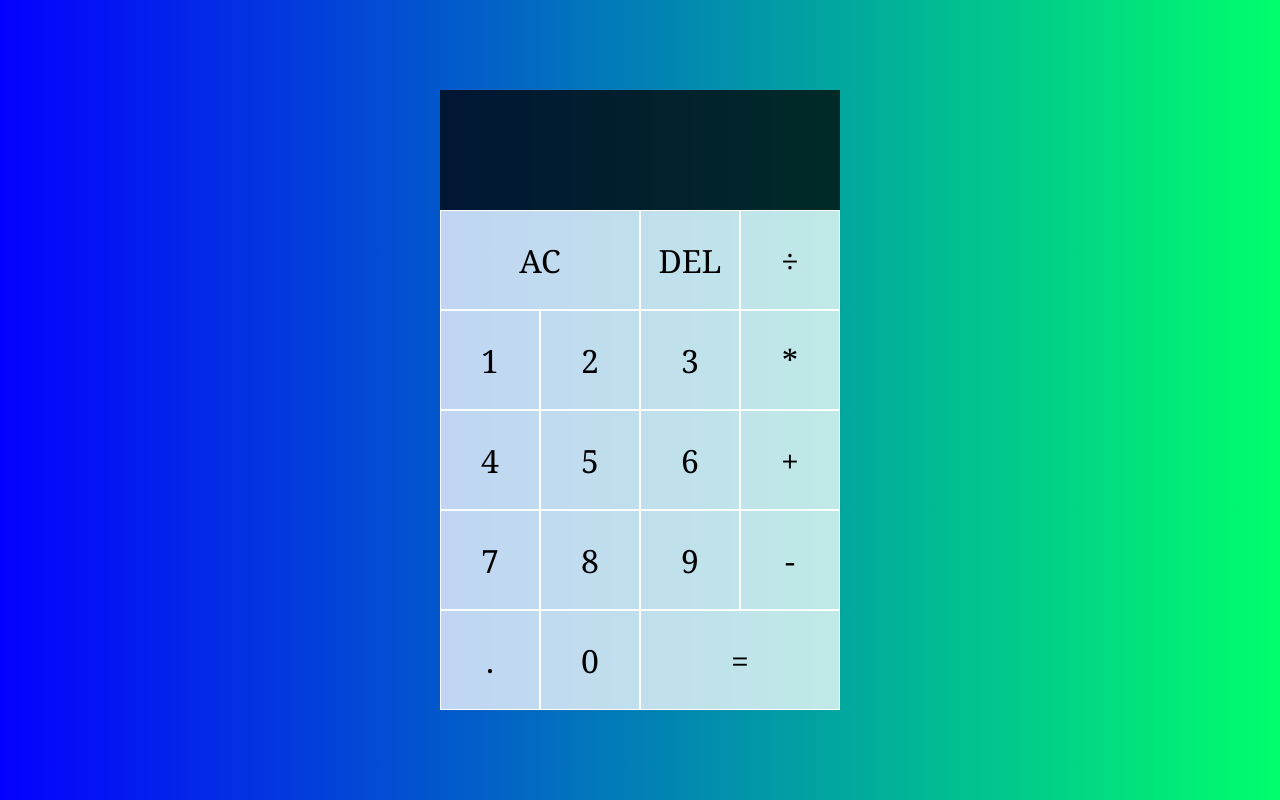
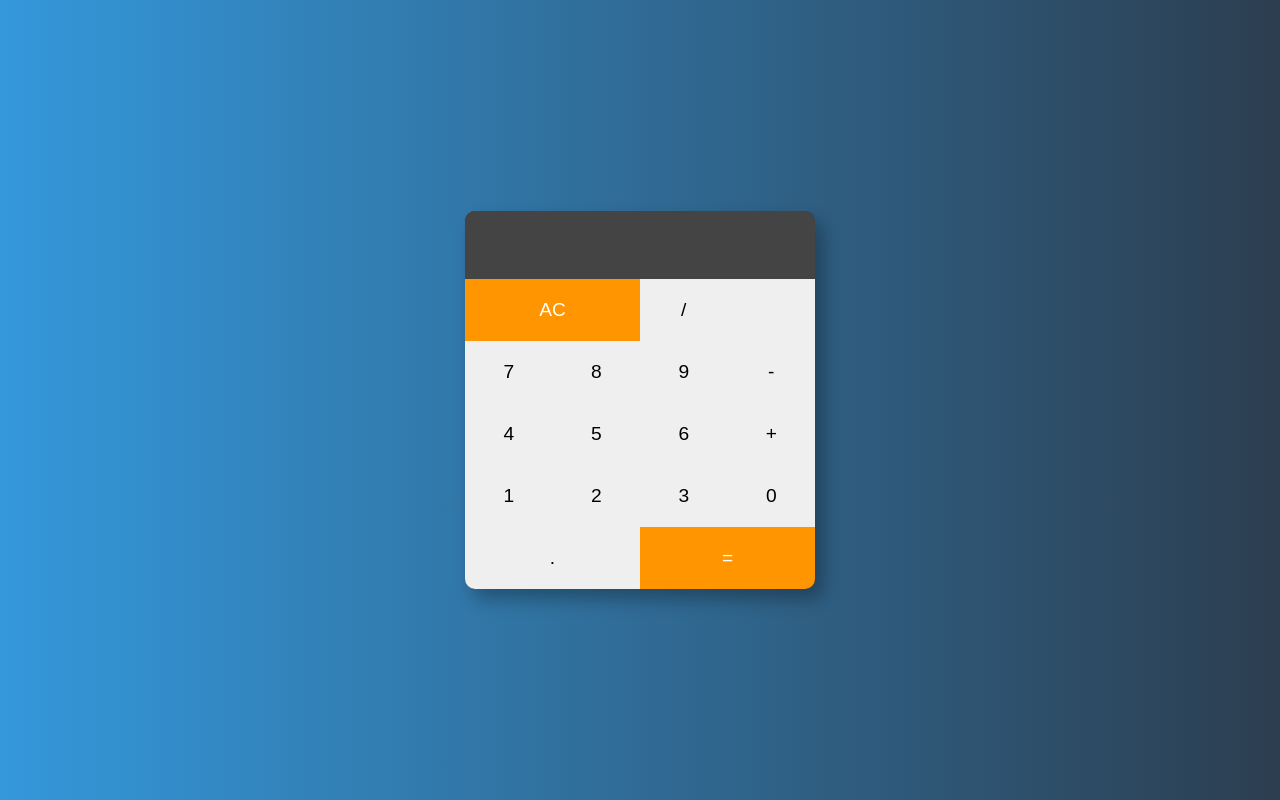
Before and after one commit to Jishnumo/calculator, a plain HTML site: page index.html in a window 1280 px wide. Drawn offline with Linux system fonts and the light colour scheme.

Commit message:
final commit

```diff
--- a/index.html
+++ b/index.html
@@ -3,35 +3,32 @@
 <head>
     <meta charset="UTF-8">
     <meta name="viewport" content="width=device-width, initial-scale=1.0">
+    <link rel="stylesheet" href="styles.css">
     <title>Calculator</title>
-    <link href="styles.css" rel="stylesheet">
-    <link src="script.js" defer></script>
 </head>
 <body>
-    <div class="calculator-grid">
-        <div class="output">
-            <div class="previous-operand"></div>
-            <div class="current-operand"></div>
+    <div class="calculator">
+        <input type="text" id="result" disabled>
+        <div class="buttons">
+            <button class="operator" onclick="clearInput()">AC</button>
+            <button onclick="appendToResult('/')">/</button>
+            <button onclick="appendToResult('')"></button>
+            <button onclick="appendToResult('7')">7</button>
+            <button onclick="appendToResult('8')">8</button>
+            <button onclick="appendToResult('9')">9</button>
+            <button onclick="appendToResult('-')">-</button>
+            <button onclick="appendToResult('4')">4</button>
+            <button onclick="appendToResult('5')">5</button>
+            <button onclick="appendToResult('6')">6</button>
+            <button onclick="appendToResult('+')">+</button>
+            <button onclick="appendToResult('1')">1</button>
+            <button onclick="appendToResult('2')">2</button>
+            <button onclick="appendToResult('3')">3</button>
+            <button onclick="appendToResult('0')">0</button>
+            <button class="dot" onclick="appendToResult('.')">.</button>
+            <button class="operator double" onclick="calculate()">=</button>
         </div>
-        <button class="span-two">AC</button>
-        <button>DEL</button>
-        <button>÷</button>
-        <button>1</button>
-        <button>2</button>
-        <button>3</button>
-        <button>*</button>
-        <button>4</button>
-        <button>5</button>
-        <button>6</button>
-        <button>+</button>
-        <button>7</button>
-        <button>8</button>
-        <button>9</button>
-        <button>-</button>
-        <button>.</button>
-        <button>0</button>
-        <button class="span-two">=</button>
     </div>
-
+    <script src="script.js"></script>
 </body>
 </html>
--- a/script.js
+++ b/script.js
@@ -0,0 +1,17 @@
+let result = document.getElementById('result');
+
+function appendToResult(value) {
+    result.value += value;
+}
+
+function clearInput() {
+    result.value = '';
+}
+
+function calculate() {
+    try {
+        result.value = eval(result.value);
+    } catch (error) {
+        result.value = 'Error';
+    }
+}
--- a/styles.css
+++ b/styles.css
@@ -1,57 +1,68 @@
-*, *::before, *::after {
-    box-sizing: border-box;
-    font-family: Cambria, Cochin, sans-serif;
-    font-weight: normal;
+body {
+    display: flex;
+    align-items: center;
+    justify-content: center;
+    height: 100vh;
+    margin: 0;
+    font-family: 'Arial', sans-serif;
+    background: linear-gradient(to right, #3498db, #2c3e50);
 }
 
-body {
-    padding: 0;
-    margin: 0;
-    background: linear-gradient(to right, #0400ff, #00FF6C);
+.calculator {
+    background-color: #333;
+    border-radius: 10px;
+    box-shadow: 8px 10px 18px rgba(0, 0, 0, 0.3);
+    overflow: hidden;
+    display: flex;
+    flex-direction: column;
+    align-items: center;
 }
 
-.calculator-grid {
-    display: grid;
-    justify-content: center;
-    align-content: center;
-    min-height: 100vh;
-    grid-template-columns: repeat(4, 100px);
-    grid-template-rows: minmax(120px, auto) repeat(5, 100px);
+#result {
+    width: 100%;
+    padding: 20px;
+    font-size: 1.5em;
+    text-align: right;
+    border: none;
+    outline: none;
+    background-color: #444;
+    color: #fff;
 }
 
-.calculator-grid > button {
+.buttons {
+    display: grid;
+    grid-template-columns: repeat(4, 1fr);
+    width: 100%;
+}
+
+button {
+    width: 100%;
+    padding: 20px;
+    font-size: 1.2em;
+    border: none;
+    outline: none;
     cursor: pointer;
-    font-size: 2rem;
-    border: 1px solid white;
-    outline: none;
-    background-color: rgba(255, 255, 255, 0.75);
+    transition: background-color 0.3s ease;
+}
+
+button:hover {
+    background-color: #555;
+}
+
+.operator {
+    background-color: #ff9500;
+    grid-column: span 2;
+    font-size: 1.2rem;
+    color: #fff;
+}
+
+.double {
+    background-color: #ff9500;
+    grid-column: span 2;
+    font-size: 1.2em;
+}
+.dot{
+    grid-column: span 2;
+    font-size: 1.2em;
 
 }
-
-.calculator-grid > button:hover {
-    background-color: rgba(255, 255, 255, 0.9);
-}
-.span-two {
-    grid-column: span 2;
-}
-
-.output {
-    grid-column: 1 / -1;
-    background-color: rgba(0, 0, 0, 0.75);
-    align-items: flex-end;
-    justify-content: space-between;
-    flex-direction: column;
-    padding: 10px;
-    word-wrap: break-word;
-    word-break: break-all;
-
-}
-.output .previous-operand {
-    color: rgba(255, 255, 255, 0.75);
-    font-size: 1.5rem;;
-}
-
-.output .current-operand {
-    color: white;
-    font-size: 1.5rem;;
-}
```
Also changed, not shown: 1 other file.
